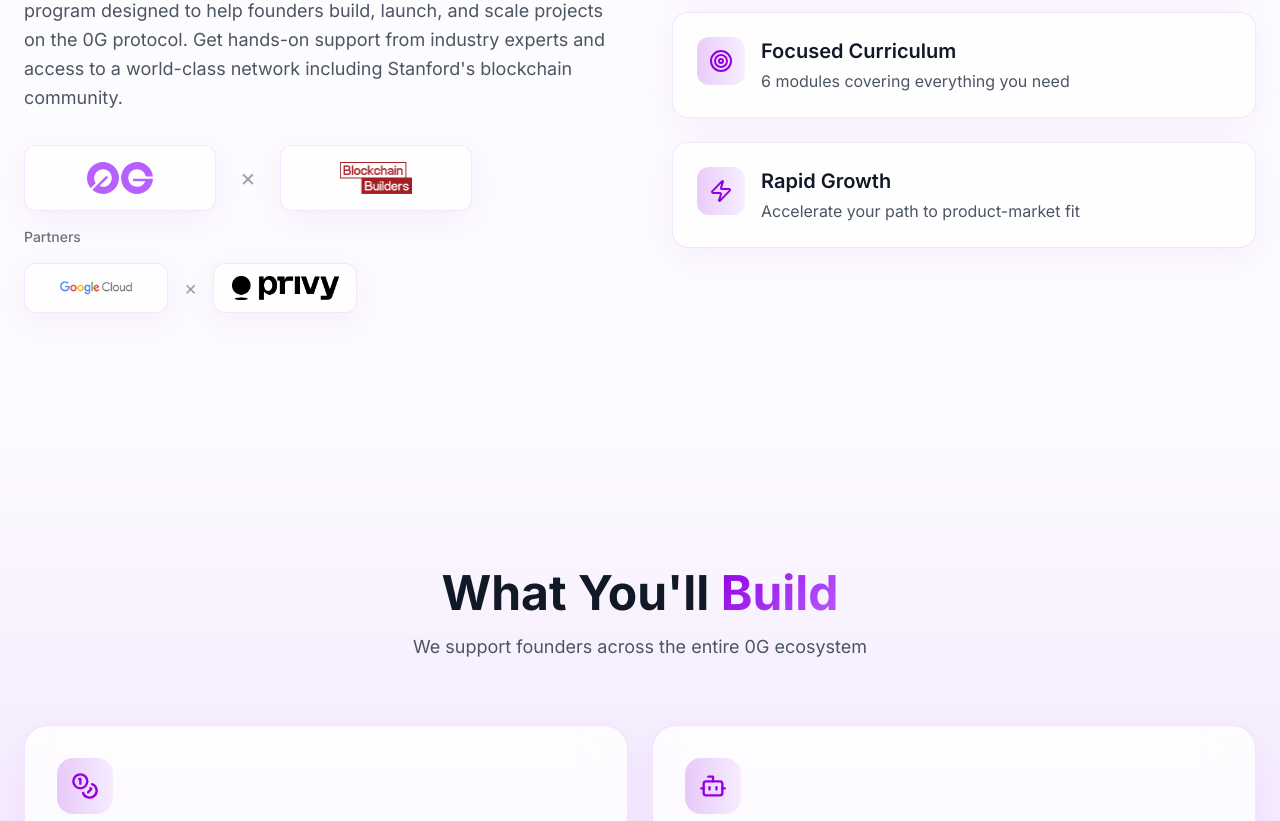
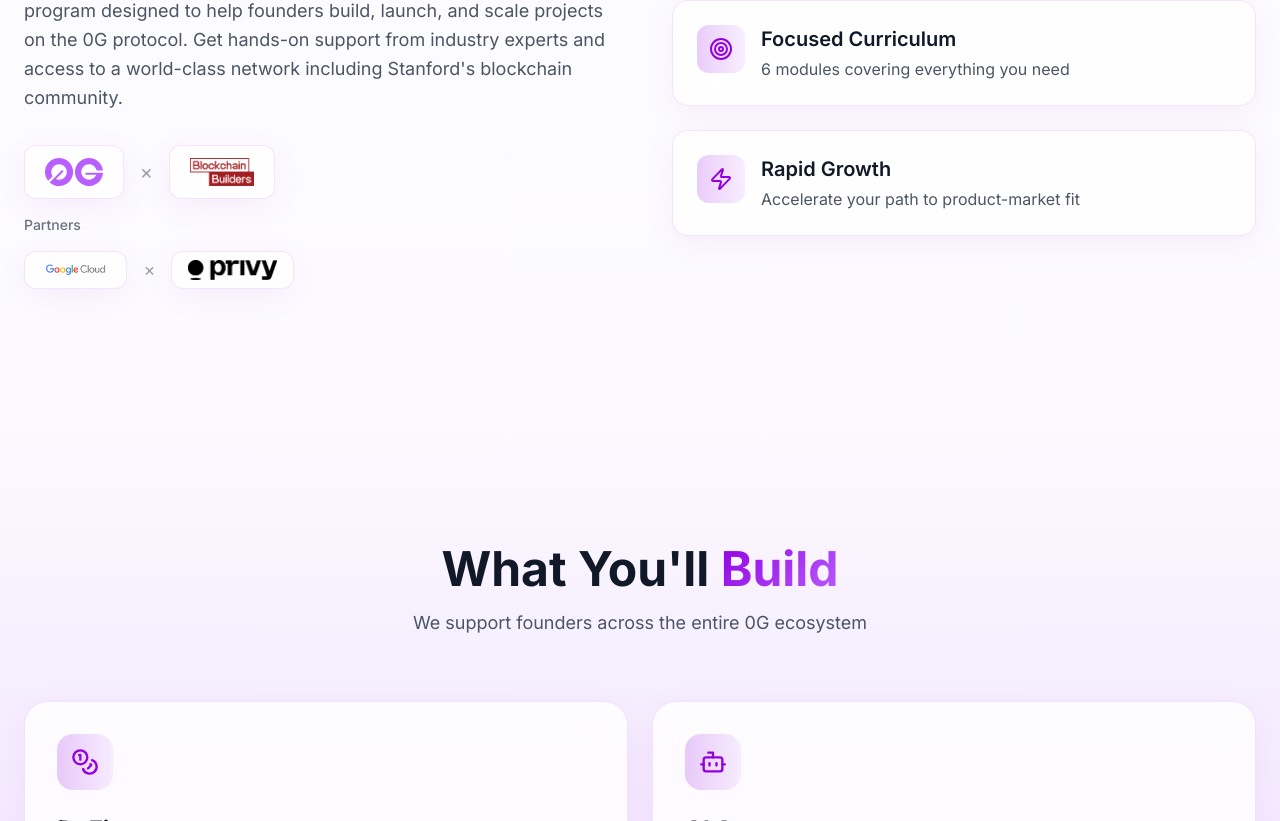
Before and after one commit to udhaykumarbala/stanford-0g-site, a Next.js app: page / in a window 1280 px wide. Shown: the part 1339-2160 px from the top of the page. Built offline with nearby package versions, Linux system fonts and the light colour scheme.

Commit message:
Fix partner logo layout, hide Previous Projects section

```diff
--- a/app/page.tsx
+++ b/app/page.tsx
@@ -20,7 +20,7 @@
       <ProgramOverview />
       <WhatYouBuild />
       <Timeline />
-      <PreviousProjects />
+      {/* <PreviousProjects /> */}
       <Benefits />
       <WhoShouldApply />
       <Mentors />
--- a/components/ProgramOverview.tsx
+++ b/components/ProgramOverview.tsx
@@ -51,46 +51,46 @@
 
             {/* Partner Logos */}
             <div className="space-y-4">
-              <div className="flex items-center gap-6 flex-wrap">
-                <div className="glass px-6 py-4 rounded-xl w-48 flex items-center justify-center">
+              <div className="flex items-center gap-4">
+                <div className="glass px-5 py-3 rounded-xl flex items-center justify-center">
                   <Image
                     src="/0G-Logo-Purple_Hero.svg"
                     alt="0G"
-                    width={100}
-                    height={40}
-                    className="h-8 w-auto"
+                    width={80}
+                    height={36}
+                    className="h-7 w-auto"
                   />
                 </div>
-                <span className="text-gray-400 text-2xl">×</span>
-                <div className="glass px-6 py-4 rounded-xl w-48 flex items-center justify-center">
+                <span className="text-gray-400 text-xl">×</span>
+                <div className="glass px-5 py-3 rounded-xl flex items-center justify-center">
                   <Image
                     src="/blockchain-builder-logo.webp"
                     alt="Blockchain Builders"
-                    width={140}
-                    height={40}
-                    className="h-8 w-auto"
+                    width={120}
+                    height={36}
+                    className="h-7 w-auto"
                   />
                 </div>
               </div>
               <p className="text-sm text-gray-500 font-medium mt-2">Partners</p>
-              <div className="flex items-center gap-4 flex-wrap">
-                <div className="glass px-4 py-3 rounded-xl w-36 flex items-center justify-center">
+              <div className="flex items-center gap-4">
+                <div className="glass px-4 py-2 rounded-xl flex items-center justify-center">
                   <Image
                     src="/gc.png"
                     alt="Google"
-                    width={80}
-                    height={30}
-                    className="h-6 w-auto"
+                    width={70}
+                    height={28}
+                    className="h-5 w-auto"
                   />
                 </div>
-                <span className="text-gray-400 text-xl">×</span>
-                <div className="glass px-4 py-3 rounded-xl w-36 flex items-center justify-center">
+                <span className="text-gray-400 text-lg">×</span>
+                <div className="glass px-4 py-2 rounded-xl flex items-center justify-center">
                   <Image
                     src="/privy.png"
                     alt="Privy"
-                    width={80}
-                    height={30}
-                    className="h-6 w-auto"
+                    width={70}
+                    height={28}
+                    className="h-5 w-auto"
                   />
                 </div>
               </div>
```
